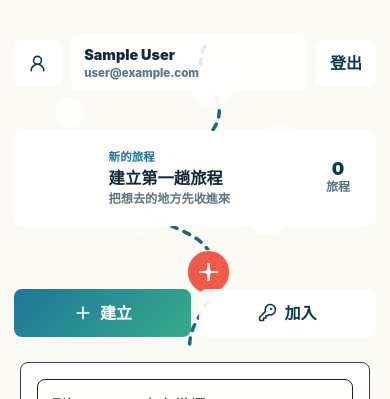
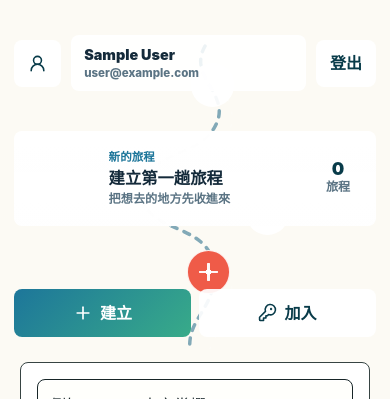
Before and after one commit to ZUIHUI/trip-planner, a React (Vite) app: page / in a window 390 px wide. Shown: the top 399 px of the page. Built offline with nearby package versions, Linux system fonts and the light colour scheme; no server answers; the database is empty; sample sign-in values are in the browser's storage.

Commit message:
Clarify mobile atlas map background

```diff
--- a/src/styles/index.css
+++ b/src/styles/index.css
@@ -3142,12 +3142,12 @@ textarea.tp-input {
 @media (max-width: 767px) {
   .tp-mobile-atlas-dashboard {
     background:
-      linear-gradient(180deg, rgba(255, 255, 255, 0.06), rgba(255, 255, 255, 0.2)),
-      radial-gradient(circle at 20% 18%, rgba(255, 255, 255, 0.42), transparent 5.8rem),
-      radial-gradient(circle at 76% 38%, rgba(var(--atlas-mint), 0.24), transparent 7rem),
-      linear-gradient(90deg, rgba(255, 255, 255, 0.22) 1px, transparent 1px),
-      linear-gradient(180deg, rgba(255, 255, 255, 0.18) 1px, transparent 1px),
-      linear-gradient(135deg, rgba(var(--atlas-line), 0.92), rgba(var(--atlas-water), 0.9) 48%, rgba(var(--atlas-paper), 0.84));
+      radial-gradient(ellipse at 16% 18%, rgba(255, 255, 255, 0.34), transparent 8.5rem),
+      radial-gradient(ellipse at 78% 30%, rgba(var(--atlas-mint), 0.26), transparent 8rem),
+      radial-gradient(ellipse at 34% 76%, rgba(var(--atlas-paper), 0.42), transparent 9rem),
+      linear-gradient(90deg, rgba(var(--atlas-ocean), 0.14) 1px, transparent 1px),
+      linear-gradient(180deg, rgba(var(--atlas-ocean), 0.11) 1px, transparent 1px),
+      linear-gradient(145deg, rgb(151, 213, 222) 0%, rgb(190, 230, 232) 42%, rgb(242, 247, 236) 72%, rgb(181, 220, 226) 100%);
     background-size: auto, auto, auto, 34px 34px, 34px 34px, auto;
     border: 1px solid rgba(var(--atlas-line), 0.2);
     border-radius: 8px;
@@ -3167,16 +3167,18 @@ textarea.tp-input {
     background-size: 108% 108%;
     content: "";
     inset: 0;
-    opacity: 0.92;
+    opacity: 0.5;
     position: absolute;
     z-index: 1;
   }
 
   .tp-mobile-atlas-dashboard::after {
     background:
-      radial-gradient(circle at 18% 28%, rgba(255, 255, 255, 0.72) 0 0.9rem, transparent 0.95rem),
-      radial-gradient(circle at 72% 34%, rgba(255, 255, 255, 0.5) 0 0.7rem, transparent 0.75rem),
-      radial-gradient(circle at 36% 62%, rgba(255, 255, 255, 0.46) 0 0.65rem, transparent 0.7rem);
+      linear-gradient(126deg, transparent 0 20%, rgba(var(--atlas-paper), 0.5) 20.2% 28%, transparent 28.2% 100%),
+      linear-gradient(28deg, transparent 0 56%, rgba(var(--atlas-ocean), 0.12) 56.2% 56.6%, transparent 56.8% 100%),
+      radial-gradient(circle at 20% 35%, rgba(var(--atlas-ocean), 0.16) 0 0.12rem, transparent 0.15rem),
+      radial-gradient(circle at 72% 36%, rgba(var(--atlas-line), 0.14) 0 0.1rem, transparent 0.13rem),
+      radial-gradient(circle at 38% 68%, rgba(var(--atlas-line), 0.12) 0 0.12rem, transparent 0.15rem);
     content: "";
     inset: 0;
     pointer-events: none;
```
